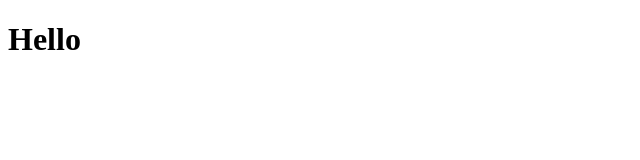
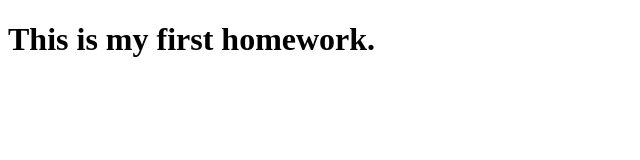
Before and after one commit to alfred161/Tutorial, a plain HTML site: page index.html in a window 1280 px wide. Shown: the whole page, without its empty margins (0-640 px from the left). Drawn offline with Linux system fonts and the light colour scheme.

Commit message:
First commit

```diff
--- a/index.html
+++ b/index.html
@@ -6,6 +6,6 @@
     <title>Document</title>
   </head>
   <body>
-    <h1>Hello</h1>
+    <h1>This is my first homework.</h1>
   </body>
 </html>
```
